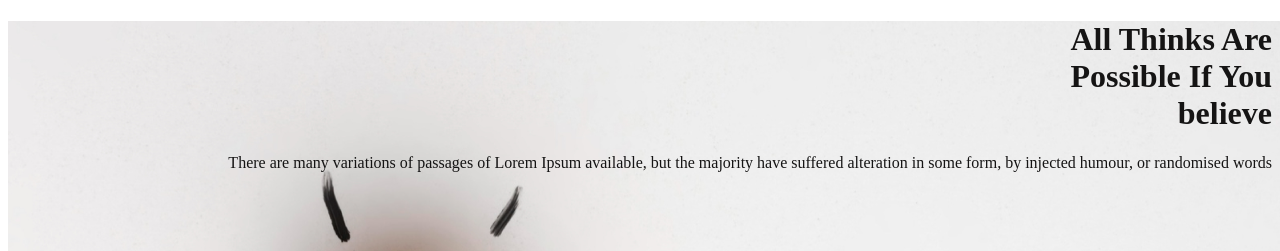
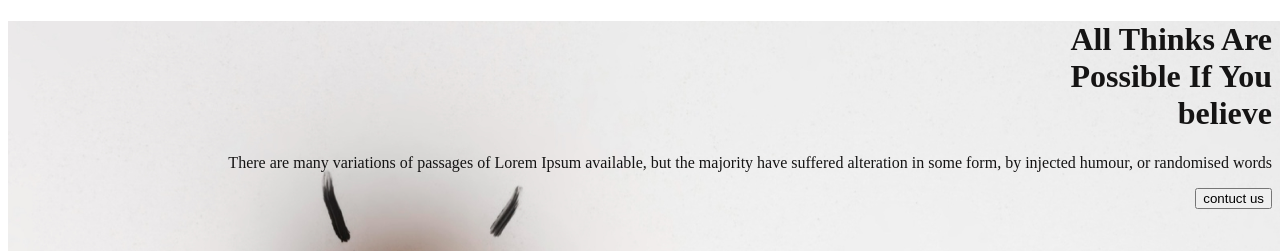
Before and after one commit to abdullah6690/assigment, a plain HTML site: page index.html in a window 1280 px wide. Shown: the top 251 px of the page. Drawn offline with Linux system fonts and the light colour scheme.

Commit message:
button added

```diff
--- a/index.html
+++ b/index.html
@@ -17,6 +17,7 @@
          <div class="text">
             <h1>All Thinks Are <br> Possible If You <br> believe</h1>
             <p>There are many variations of passages of Lorem Ipsum available, but the majority have suffered alteration in some form, by injected humour, or randomised words</p>
+            <button>contuct us</button>
         </div>
        </div>
 
```
